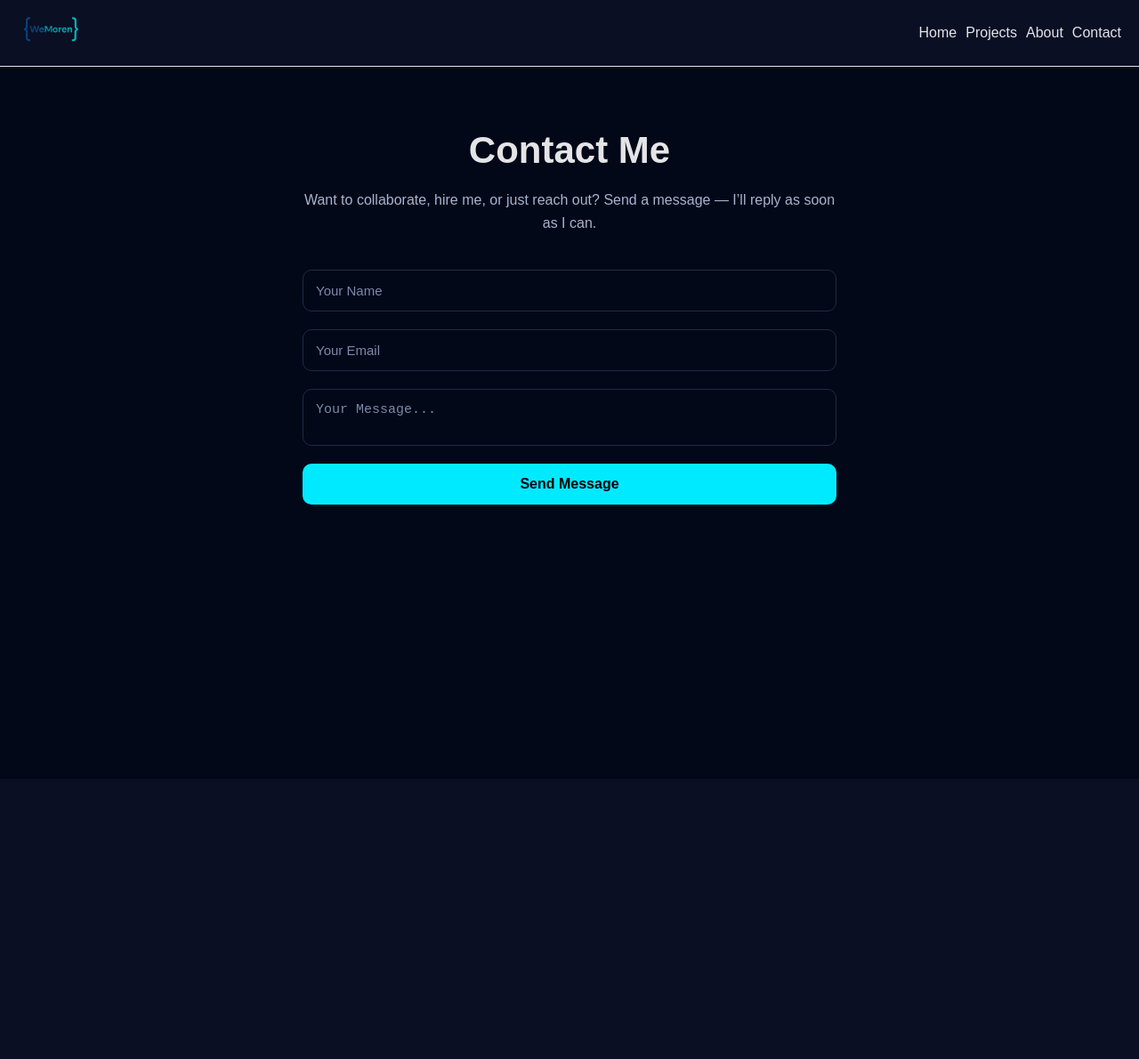
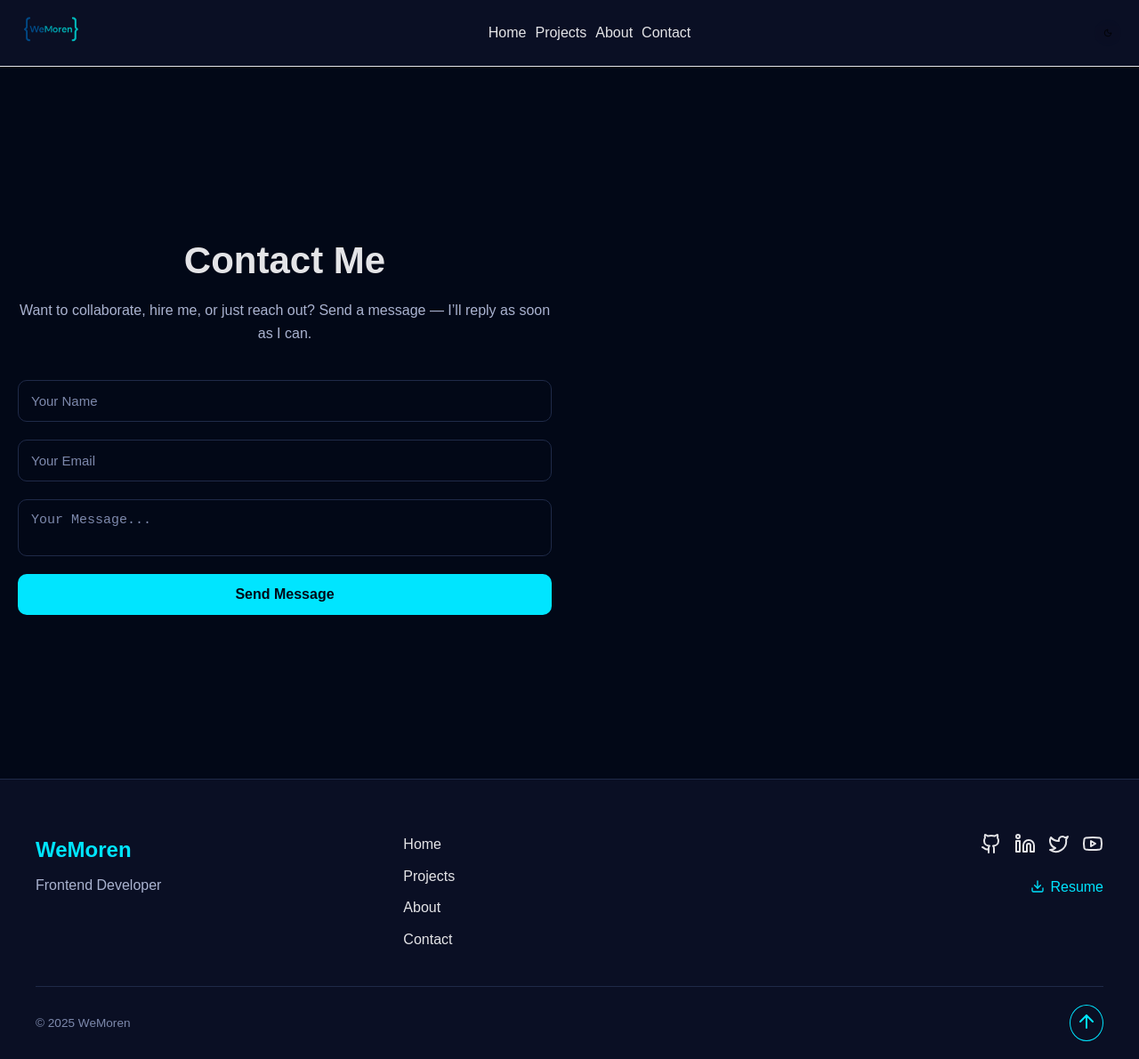
Before and after one commit to WeMoren/wemoren-portf, a Next.js app: page /contact in a window 1280 px wide. Shown: the whole page at 89% size. Before the commit the page ends 875 px from the top, so only its background shows below. Built offline with nearby package versions, Linux system fonts and the light colour scheme.

Commit message:
modified portf

```diff
--- a/package.json
+++ b/package.json
@@ -9,7 +9,9 @@
     "lint": "eslint"
   },
   "dependencies": {
-    "next": "16.0.7",
+    "framer-motion": "^12.23.26",
+    "lucide-react": "^0.561.0",
+    "next": "^16.0.10",
     "react": "19.2.0",
     "react-dom": "19.2.0"
   },
--- a/src/app/components/AboutMe.jsx
+++ b/src/app/components/AboutMe.jsx
@@ -1,6 +1,7 @@
 import React from "react";
 import Image from "next/image";
 import styles from "./AboutMe.module.css";
+import { Download } from "lucide-react";
 const AboutMe = () => {
   return (
     <div className="">
@@ -19,7 +20,9 @@ const AboutMe = () => {
               improving my skills to deliver the best solutions.
             </p>
             <a href="/wemoren-portfolio.pdf" download>
-              <button className={styles.resumeBtn}>Download Resume</button>
+              <button className={styles.resumeBtn}>
+                <Download className="aboutme-download" /> Resume
+              </button>
             </a>
           </div>
           <div className="about-image">
--- /dev/null
+++ b/src/app/components/Footer.jsx
@@ -0,0 +1,92 @@
+"use client";
+import {
+  Github,
+  Linkedin,
+  Twitter,
+  Youtube,
+  ArrowUp,
+  Download,
+} from "lucide-react";
+import { motion } from "framer-motion";
+import Link from "next/link";
+
+const Footer = () => {
+  const scrollToTop = () => {
+    window.scrollTo({ top: 0, behavior: "smooth" });
+  };
+
+  return (
+    <motion.footer
+      className="footer"
+      initial={{ opacity: 0, y: 40 }}
+      whileInView={{ opacity: 1, y: 0 }}
+      transition={{ duration: 0.6 }}
+      viewport={{ once: true }}
+    >
+      <div className="footer-grid">
+        {/* Brand */}
+        <div className="footer-brand">
+          <h3>WeMoren</h3>
+          <p>Frontend Developer</p>
+        </div>
+
+        {/* Navigation */}
+        <div className="footer-nav">
+          <Link href="/">Home</Link>
+          <Link href="/projects">Projects</Link>
+          <Link href="/about">About</Link>
+          <Link href="/contact">Contact</Link>
+        </div>
+
+        {/* Actions */}
+        <div className="footer-actions">
+          <div className="footer-socials">
+            <a
+              href="https://github.com/WeMoren"
+              target="_blank"
+              rel="noopener noreferer"
+            >
+              <Github />
+            </a>
+            <a
+              href="https://linkedin.com/WeMoren"
+              target="_blank"
+              rel="noopener noreferer"
+            >
+              <Linkedin />
+            </a>
+            <a
+              href="https://twitter.com/WeMoren"
+              target="_blank"
+              rel="noopener noreferer"
+            >
+              <Twitter />
+            </a>
+            <a
+              href="https://youtube.com/@wemoren_dev"
+              target="_blank"
+              rel="noopener noreferer"
+            >
+              <Youtube />
+            </a>
+          </div>
+
+          <a href="/wemoren-portfolio.pdf" download className="cv-download">
+            <Download size={16} /> Resume
+          </a>
+        </div>
+      </div>
+
+      {/* Utility row */}
+      <div className="footer-bottom">
+        <p>&copy; {new Date().getFullYear()} WeMoren</p>
+
+        <button className="back-to-top" onClick={scrollToTop}>
+          <ArrowUp />
+        </button>
+      </div>
+    </motion.footer>
+  );
+};
+
+export default Footer;
--- /dev/null
+++ b/src/app/components/LightDarkMode.jsx
@@ -0,0 +1,37 @@
+"use client";
+import { useEffect, useState } from "react";
+import React from "react";
+import { Sun, Moon } from "lucide-react";
+
+const LightDarkMode = () => {
+  const [theme, setTheme] = useState("dark");
+
+  useEffect(() => {
+    const saved = localStorage.getItem("theme");
+    if (saved) {
+      setTheme(saved);
+      document.documentElement.setAttribute("data-theme", saved);
+    }
+  }, []);
+
+  const toggleTheme = () => {
+    const newTheme = theme === "dark" ? "light" : "dark";
+    setTheme(newTheme);
+    document.documentElement.setAttribute("data-theme", newTheme);
+    localStorage.setItem("theme", newTheme);
+  };
+
+  return (
+    <div>
+      <button onClick={toggleTheme} aria-label="Toggle theme">
+        {theme === "dark" ? (
+          <Moon className="moon" size={22} />
+        ) : (
+          <Sun size={22} className="sun" />
+        )}
+      </button>
+    </div>
+  );
+};
+
+export default LightDarkMode;
--- a/src/app/components/Navbar.jsx
+++ b/src/app/components/Navbar.jsx
@@ -4,6 +4,7 @@ import React from "react";
 import { useState, useEffect } from "react";
 import Link from "next/link";
 import Image from "next/image";
+import LightDarkMode from "./LightDarkMode";
 
 const Navbar = () => {
   const [openMenu, setOpenMenu] = useState(false);
@@ -52,7 +53,7 @@ const Navbar = () => {
           </Link>
         ))}
       </div>
-
+      <LightDarkMode />
       {/* Hamburger menu */}
       <div
         className={`hamburger ${openMenu ? "open" : ""}`}
--- a/src/app/globals.css
+++ b/src/app/globals.css
@@ -3,11 +3,65 @@
    ========================================= */
 :root {
   --midnight-blue: #0a0f24;
+  --contact-bg: #020817;
   --neon-blue: #00e5ff;
   --card-shadow: #014b53;
   --nav-blue: #056f7b;
   --soft-silver: #e4e4e7;
   --card-background: #0d132f;
+  --contact-placeholder: #7d89ac;
+  --contact-text: #aab3d0;
+}
+
+/* =========================
+   Light Theme Overrides
+   ========================= */
+[data-theme="light"] {
+  --midnight-blue: #f8fafc;
+  --contact-bg: #ffffff;
+
+  --soft-silver: #020817;
+  --card-background: #ffffff;
+  --card-shadow: #e5e7eb;
+
+  --nav-blue: #e5e7eb;
+
+  --contact-text: #475569;
+  --contact-placeholder: #64748b;
+}
+
+html,
+body {
+  height: 100%;
+}
+
+#__next,
+main {
+  min-height: 100%;
+  display: flex;
+  flex-direction: column;
+}
+
+.navbar button {
+  background: transparent;
+  -webkit-backdrop-filter: blur(30px);
+  backdrop-filter: blur(30px);
+  border: none;
+  padding: 10px;
+  cursor: pointer;
+  font-size: 20px;
+  width: 30px;
+  height: 30px;
+  border-radius: 50%;
+  display: flex;
+  align-items: center;
+  justify-content: center;
+  transition: 0.4s ease-in-out;
+}
+
+.navbar button:hover {
+  background: var(--neon-blue);
+  color: var(--midnight-blue);
 }
 
 /* Base Reset */
@@ -146,8 +200,8 @@ body {
 .skills .techs {
   padding: 0.5rem 1rem;
   background-color: transparent;
-  color: #00ffff;
-  border: 2px solid #00ffff;
+  color: var(--neon-blue);
+  border: 2px solid var(--neon-blue);
   border-radius: 9999px;
   font-weight: 500;
 }
@@ -155,8 +209,8 @@ body {
 .contact-container {
   min-height: 100vh;
   padding: 60px 20px;
-  background: #020817;
-  color: #e4e4e7;
+  background: var(--contact-bg);
+  color: var(--soft-silver);
   display: flex;
   justify-content: center;
   align-items: flex-start;
@@ -176,7 +230,7 @@ body {
 
 .contact-wrapper p {
   font-size: 16px;
-  color: #aab3d0;
+  color: var(--contact-text);
   margin-bottom: 40px;
 }
 
@@ -202,13 +256,13 @@ body {
 
 .contact-form input::placeholder,
 .contact-form textarea::placeholder {
-  color: #7d89ac;
+  color: var(--contact-placeholder);
 }
 
 .contact-form input:focus,
 .contact-form textarea:focus {
-  border-color: #00eaff; /* neon blue */
-  box-shadow: 0 0 10px #00eaff;
+  border-color: var(--neon-blue); /* neon blue */
+  box-shadow: 0 0 10px var(--neon-blue);
   outline: none;
 }
 
@@ -216,8 +270,8 @@ body {
   padding: 14px;
   border-radius: 10px;
   border: none;
-  background: #00eaff;
-  color: #000;
+  background: var(--neon-blue);
+  color: var(--contact-bg);
   font-weight: bold;
   font-size: 16px;
   cursor: pointer;
@@ -282,6 +336,124 @@ body {
   color: var(--soft-silver);
 }
 
+/* =========================
+   Footer
+   ========================= */
+
+.footer {
+  background-color: var(--midnight-blue);
+  border-top: 1px solid #1f2a48;
+  padding: 60px 20px 20px;
+  color: var(--soft-silver);
+}
+
+.footer-grid {
+  max-width: 1200px;
+  margin: 0 auto;
+  display: grid;
+  grid-template-columns: repeat(3, 1fr);
+  gap: 40px;
+  align-items: start;
+}
+
+/* Brand */
+.footer-brand h3 {
+  color: var(--neon-blue);
+  font-size: 1.5rem;
+}
+
+.footer-brand p {
+  color: var(--contact-text);
+  margin-top: 8px;
+}
+
+/* Nav */
+.footer-nav {
+  display: flex;
+  flex-direction: column;
+  gap: 10px;
+}
+
+.footer-nav a {
+  color: var(--soft-silver);
+  text-decoration: none;
+}
+
+.footer-nav a:hover {
+  color: var(--neon-blue);
+}
+
+/* Actions */
+.footer-actions {
+  display: flex;
+  flex-direction: column;
+  gap: 16px;
+  align-items: flex-end;
+}
+
+.footer-socials {
+  display: flex;
+  gap: 14px;
+}
+
+.footer-socials a {
+  color: var(--soft-silver);
+  transition: 0.3s;
+}
+
+.footer-socials a:hover {
+  color: var(--neon-blue);
+  transform: translateY(-2px);
+}
+
+.cv-download {
+  display: flex;
+  align-items: center;
+  gap: 6px;
+  color: var(--neon-blue);
+  text-decoration: none;
+  font-weight: 500;
+}
+
+/* Bottom row */
+.footer-bottom {
+  max-width: 1200px;
+  margin: 40px auto 0;
+  padding-top: 20px;
+  border-top: 1px solid #1f2a48;
+  display: flex;
+  justify-content: space-between;
+  align-items: center;
+  font-size: 0.85rem;
+  color: var(--contact-placeholder);
+}
+
+.back-to-top {
+  background: transparent;
+  border: 1px solid var(--neon-blue);
+  color: var(--neon-blue);
+  padding: 6px;
+  border-radius: 50%;
+  cursor: pointer;
+}
+
+/* Mobile */
+@media (max-width: 768px) {
+  .footer-grid {
+    grid-template-columns: 1fr;
+    text-align: center;
+  }
+
+  .footer-actions {
+    align-items: center;
+  }
+
+  .footer-bottom {
+    flex-direction: column;
+    gap: 12px;
+  }
+}
+
 @media (max-width: 600px) {
   .nav-links {
     display: none;
--- a/src/app/layout.js
+++ b/src/app/layout.js
@@ -1,6 +1,7 @@
 import { Geist, Geist_Mono } from "next/font/google";
 import "./globals.css";
 import Navbar from "./components/Navbar";
+import Footer from "./components/Footer";
 
 const geistSans = Geist({
   variable: "--font-geist-sans",
@@ -28,7 +29,9 @@ export default function RootLayout({ children }) {
     <html lang="en">
       <body className={`${geistSans.variable} ${geistMono.variable}`}>
         <Navbar />
+
         {children}
+        <Footer />
       </body>
     </html>
   );
```
Also changed, not shown: src/app/components/AboutMe.module.css (+12 -4 lines), src/app/components/Reveal.jsx (added, +21 -0 lines), src/app/page.js (+12 -2 lines), 1 other file (tests, documents, lock files or other folders).
